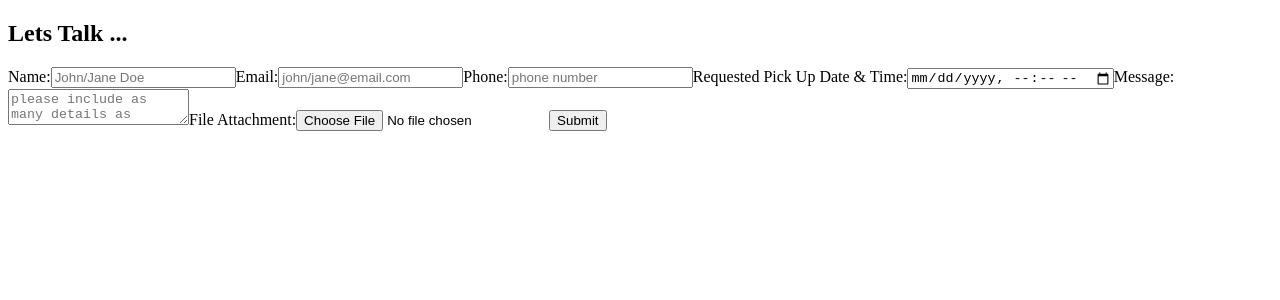
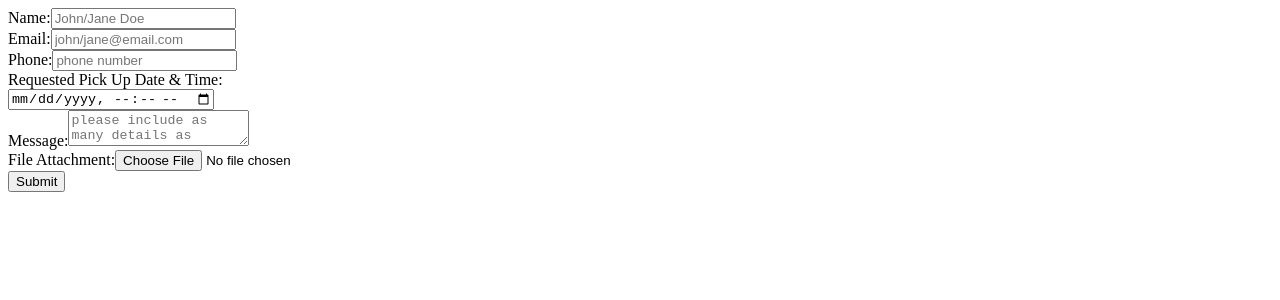
Before and after one commit to felixlaii/nextjs-shop, a Next.js app: page /contact in a window 1280 px wide. Shown: the top 300 px of the page. Built offline with nearby package versions, Linux system fonts and the light colour scheme.

Commit message:
added flex

```diff
--- a/src/pages/contact.tsx
+++ b/src/pages/contact.tsx
@@ -2,41 +2,69 @@ import React from "react";
 
 const Contact: React.FC = () => {
   return (
-    <section className="flex flex-column">
-      <form name="contact" action="/success" method="POST" data-netlify="true">
+    <section className="flex justify-center min-h-screen p-6">
+      {" "}
       <div>
-          <h2>Lets Talk ...</h2>
+        <form
+          name="contact"
+          action="/success"
+          method="POST"
+          data-netlify="true"
+          className="flex flex-col"
+        >
+          <input type="hidden" name="form-name" value="contact" />
+          <div className="flex-row">
+            <label>Name:</label>
+            <input
+              type="text"
+              name="name"
+              placeholder="John/Jane Doe"
+              required
+            />
           </div>
-        <input type="hidden" name="form-name" value="contact" />
-        <label>Name:</label>
-        <input type="text" name="name" placeholder="John/Jane Doe" required />
-        <label>Email:</label>
+          <div className="flex-row">
+            <label className="">Email:</label>
             <input
               placeholder="john/jane@email.com"
               type="email"
               name="email"
               required
             />
+          </div>
+          <div className="flex-row">
             <label>Phone:</label>
-        <input placeholder="phone number" type="tel" name="phone" required />
+            <input
+              placeholder="phone number"
+              type="tel"
+              name="phone"
+              required
+            />
+          </div>
           <label>Requested Pick Up Date & Time:</label>
+          <div className="flex-row">
             <input
               placeholder="date & time"
               type="datetime-local"
               name="pickup"
               required
             />
+          </div>
+          <div className="flex-row">
             <label>Message:</label>
             <textarea
               placeholder="please include as many details as possible (theme/occasion, quantity, flavours and colours etc)"
               name="message"
               required
             ></textarea>
+          </div>
+          <div className="flex-row">
             <label>File Attachment:</label>
             <input type="file" name="file" id="file" required />
+          </div>
 
           <button type="submit">Submit</button>
         </form>
+      </div>
     </section>
   );
 };
```
Lines whose indentation alone changed are shown as unchanged.
